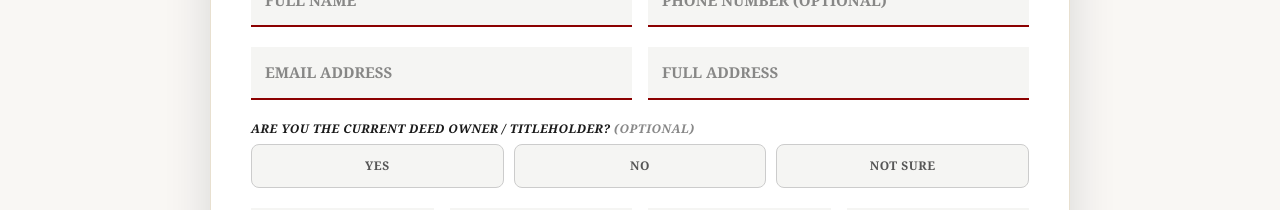
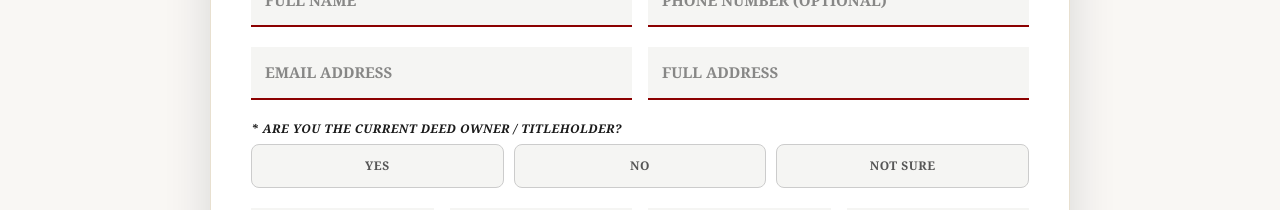
Before and after one commit to nijackacquisitions56/nijack-property-solutions, a React (Vite) app: page / in a window 1280 px wide. Shown: the part 1520-1730 px from the top of the page. Built offline with nearby package versions, Linux system fonts and the light colour scheme.

Commit message:
Update App.jsx

```diff
--- a/src/App.jsx
+++ b/src/App.jsx
@@ -244,7 +244,7 @@ const App = () => {
                       <input type="text" required placeholder="FULL ADDRESS" className="form-input" value={formData.propertyAddress} onChange={(e) => setFormData({ ...formData, propertyAddress: e.target.value })} style={{ background: '#f5f5f3', border: 'none', borderBottom: '2px solid #8B0000', padding: '14px', fontSize: 15, fontWeight: 700 }} />
                     </div>
                     <div>
-                      <label style={{ display: 'block', fontWeight: 900, color: '#1a1a1a', marginBottom: 6, textTransform: 'uppercase', fontSize: 12, letterSpacing: 0.5, fontStyle: 'italic' }}>Are you the current deed owner / titleholder? <span style={{ color: '#888', fontWeight: 700 }}>(Optional)</span></label>
+  <label style={{ display: 'block', fontWeight: 900, color: '#1a1a1a', marginBottom: 6, textTransform: 'uppercase', fontSize: 12, letterSpacing: 0.5, fontStyle: 'italic' }}>* Are you the current deed owner / titleholder?</label>
                       <div style={{ display: 'grid', gridTemplateColumns: 'repeat(auto-fit, minmax(130px, 1fr))', gap: 10 }}>
                         {['Yes', 'No', 'Not Sure'].map((opt) => {
                           const isSelected = formData.deedOwner === opt;
```
